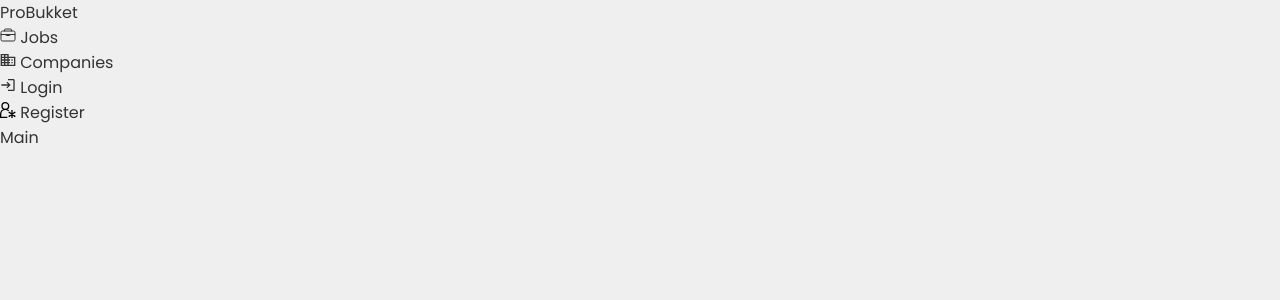
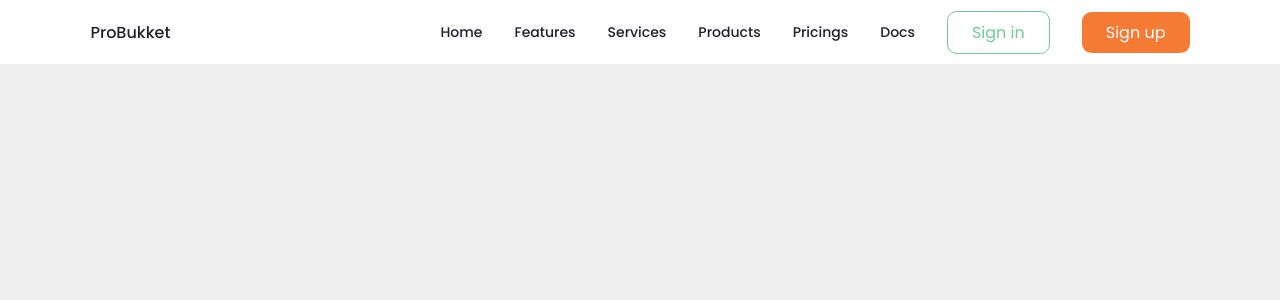
Before and after one commit to Manoranjan938/probukket-ui, a React (Create React App) app: page / in a window 1280 px wide. Shown: the top 300 px of the page. Built offline with nearby package versions, Linux system fonts and the light colour scheme.

Commit message:
Added header design and button component

```diff
--- /dev/null
+++ b/src/components/Button/index.tsx
@@ -0,0 +1,17 @@
+import { type ReactElement } from "react";
+import "./style.css";
+
+interface ButtonProps {
+  title: string;
+  classes: string;
+}
+
+const Button = ({ title, classes }: ButtonProps): ReactElement => {
+  return (
+    <button type="button" className={classes}>
+      {title}
+    </button>
+  );
+};
+
+export default Button;
--- /dev/null
+++ b/src/components/Button/style.css
@@ -0,0 +1,48 @@
+.btn {
+    display: flex;
+    align-items: center;
+    padding: 1.25rem 2.5rem;
+    border-radius: 1rem;
+    transition: .25s;
+}
+
+.small-btn {
+    display: flex;
+    align-items: center;
+    padding: .5rem 1.5rem;
+    border-radius: .6rem;
+    transition: .25s;
+}
+
+.grn-btn {
+    background-color: var(--secondary-color);
+    color: var(--container-color);
+}
+
+.orng-btn {
+    background-color: var(--third-color);
+    color: var(--container-color);
+}
+
+.blu-btn {
+    background-color: var(--main-color);
+    color: var(--container-color);
+}
+
+.outlined-grn-btn {
+    border: 1px solid var(--secondary-color);
+    color: var(--secondary-color);
+    background: none;
+}
+
+.outlined-orng-btn {
+    border: 1px solid var(--third-color);
+    color: var(--third-color);
+    background: none;
+}
+
+.outlined-blu-btn {
+    border: 1px solid var(--main-color);
+    color: var(--main-color);
+    background: none;
+}
--- a/src/components/Header/index.tsx
+++ b/src/components/Header/index.tsx
@@ -1,39 +1,80 @@
-import { type ReactElement } from "react";
+import { type ReactElement, useState } from "react";
 import { Link } from "react-router-dom";
 
 import { IoBriefcaseOutline } from "react-icons/io5";
 import { CgOrganisation } from "react-icons/cg";
 import { MdLogin } from "react-icons/md";
 import { GrUserNew } from "react-icons/gr";
+import { FaTimes } from "react-icons/fa";
+import { AiOutlineMenuUnfold } from "react-icons/ai";
+
+import "./style.css";
+import Button from "../Button";
 
 const Header = (): ReactElement => {
+  const [toggle, setToggle] = useState<boolean>(false);
+
+  const handleToggle = (): void => {
+    setToggle(!toggle);
+  };
+
   return (
     <header className="header">
-      <nav className="nav conatiner">
-        <Link to="/">ProBukket</Link>
-        <div className="nav_menus">
+      <nav className="nav container">
+        <Link to="/" className="nav__logo">
+          ProBukket
+        </Link>
+        <div className={toggle ? "nav__menu show-menu" : "nav__menu"}>
           <ul className="nav__lists">
             <li className="nav__item">
               <Link to="/" className="nav__link">
-                <IoBriefcaseOutline className="nav__icons" /> Jobs
+                <IoBriefcaseOutline className="nav__icons" /> Home
               </Link>
             </li>
             <li className="nav__item">
               <Link to="/" className="nav__link">
-                <CgOrganisation className="nav__icons" /> Companies
+                <CgOrganisation className="nav__icons" /> Features
               </Link>
             </li>
             <li className="nav__item">
-              <Link to="/" className="nav__link small-button-outlined-green">
-                <MdLogin className="nav__icons" /> Login
+              <Link to="/" className="nav__link">
+                <MdLogin className="nav__icons" /> Services
               </Link>
             </li>
             <li className="nav__item">
-              <Link to="/" className="nav__link small-button button-green">
-                <GrUserNew className="nav__icons" /> Register
+              <Link to="/" className="nav__link">
+                <GrUserNew className="nav__icons" /> Products
+              </Link>
+            </li>
+            <li className="nav__item">
+              <Link to="/" className="nav__link">
+                <GrUserNew className="nav__icons" /> Pricings
+              </Link>
+            </li>
+            <li className="nav__item">
+              <Link to="/" className="nav__link">
+                <GrUserNew className="nav__icons" /> Docs
+              </Link>
+            </li>
+            <li className="nav__item">
+              <Link to="/" className="nav__link">
+                <Button classes="small-btn outlined-grn-btn" title="Sign in" />
+              </Link>
+            </li>
+            <li className="nav__item">
+              <Link to="/" className="nav__link">
+                <Button classes="small-btn orng-btn" title="Sign up" />
               </Link>
             </li>
           </ul>
+          <FaTimes className="nav__close" onClick={handleToggle} />
+        </div>
+        <div
+          className="nav__toggle"
+          onClick={handleToggle}
+          onMouseDown={handleToggle}
+        >
+          <AiOutlineMenuUnfold />
         </div>
       </nav>
     </header>
--- /dev/null
+++ b/src/components/Header/style.css
@@ -0,0 +1,117 @@
+.header {
+    width: 100%;
+    position: fixed;
+    top: 0;
+    left: 0;
+    z-index: var(--z-fixed);
+    background: var(--container-color);
+}
+
+.nav {
+    height: var(--header-height);
+    display: flex;
+    justify-content: space-between;
+    align-items: center;
+}
+
+.nav__logo {
+    color: var(--dark-color);
+    font-weight: var(--font-medium);
+}
+
+.nav__lists {
+    display: flex;
+    column-gap: 2rem;
+    align-items: center;
+}
+
+.nav__link {
+    display: flex;
+    flex-direction: column;
+    align-items: center;
+    font-size: var(--small-font-size);
+    color: var(--dark-color);
+    font-weight: var(--font-medium);
+    transition: .25s;
+}
+
+.nav__icons,
+.nav__close,
+.nav__toggle {
+    display: none;
+}
+
+.active__link,
+.nav__link:hover {
+    color: #000;
+}
+
+@media screen and (max-width: 768px) {
+    .header {
+        top: initial;
+        bottom: 0;
+    }
+
+    .nav {
+        height: 4rem;
+    }
+
+    .nav__menu {
+        position: fixed;
+        bottom: -100%;
+        left: 0;
+        width: 100%;
+        background-color: #fff;
+        padding: 2rem 1.5rem 4rem;
+        border-radius: 1.5rem 1.5rem 0 0;
+        box-shadow: 0 -1px 4px rgba(0, 0, 0, 0.15);
+    }
+
+    .show-menu {
+        bottom: 0;
+    }
+
+    .nav__lists {
+        display: grid;
+        grid-template-columns: repeat(3, 1fr);
+        gap: 2rem;
+    }
+
+    .nav__icons {
+        font-size: 1.2rem;
+    }
+
+    .nav__close {
+        position: absolute;
+        right: 1.3rem;
+        bottom: .5rem;
+        font-size: 1.5rem;
+        cursor: pointer;
+        color: #333;
+    }
+
+    .nav__close:hover {
+        color: #000;
+    }
+
+    .nav__toggle {
+        font-size: 1.1rem;
+        cursor: pointer;
+    }
+
+    .nav__close,
+    .nav__icons,
+    .nav__toggle {
+        display: block;
+    }
+}
+
+@media screen and (max-width: 350px) {
+    .nav__menu {
+        padding: 2rem 0.25rem 4rem;
+    }
+
+    .nav__lists {
+        column-gap: 0;
+    }
+}
--- a/src/index.css
+++ b/src/index.css
@@ -1,7 +1,7 @@
 @import url("https://fonts.googleapis.com/css2?family=Poppins:wght@400;500;600&display=swap");
 
 :root {
-  --header-height: 3rem;
+  --header-height: 4rem;
 
   --container-color: #fff;
   --body-color: #efefef;
--- a/src/index.tsx
+++ b/src/index.tsx
@@ -3,6 +3,7 @@ import ReactDOM from "react-dom/client";
 import "./index.css";
 import Routers from "./routers/Routers";
 import "./styles/global.css";
+import "./styles/style.css";
 
 const root = ReactDOM.createRoot(
   document.getElementById("root") as HTMLElement,
--- a/src/styles/style.css
+++ b/src/styles/style.css
@@ -1,5 +1,6 @@
 .container {
-  padding: 0 5rem;
+  max-width: 1099px;
+  margin: 0 auto;
 }
 
 .section {
```
